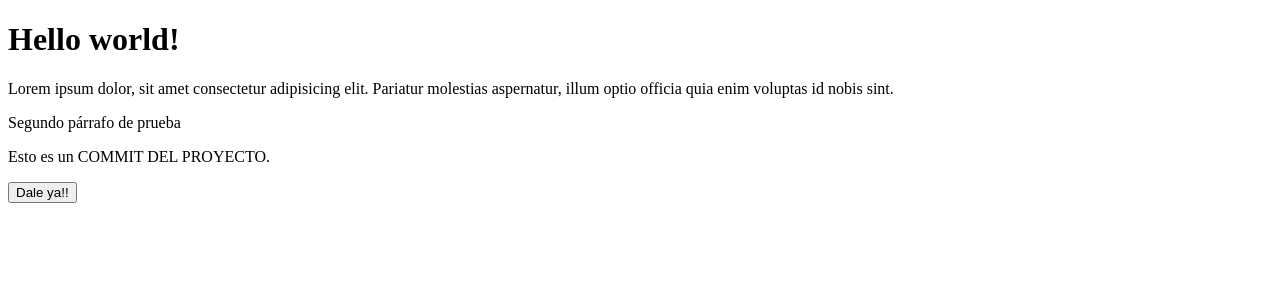
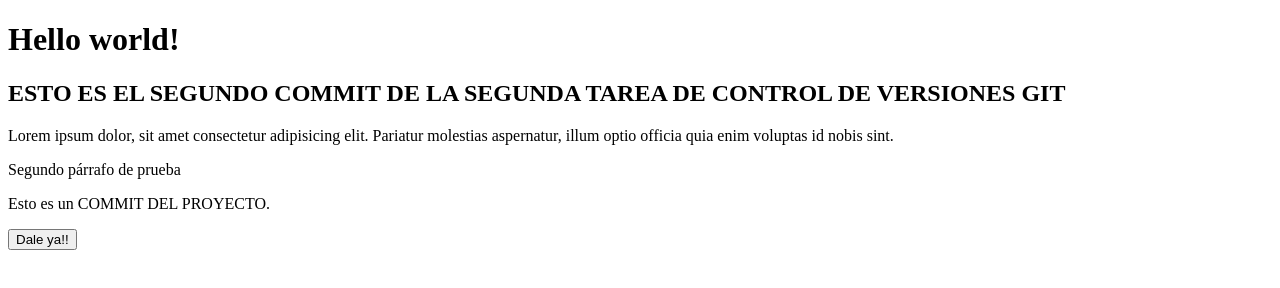
Before and after one commit to SergioXR23/curso-git, a plain HTML site: page index.html in a window 1280 px wide. Drawn offline with Linux system fonts and the light colour scheme.

Commit message:
Este es el segundo Commit del segundo proyecto

```diff
--- a/index.html
+++ b/index.html
@@ -8,6 +8,7 @@
 </head>
 <body>
     <h1>Hello world!</h1>
+    <h2>ESTO ES EL SEGUNDO COMMIT DE LA SEGUNDA TAREA DE CONTROL DE VERSIONES GIT </h2>
     <p>Lorem ipsum dolor, sit amet consectetur adipisicing elit. Pariatur molestias aspernatur, illum optio officia quia
         enim voluptas id nobis sint.</p>
 
@@ -15,6 +16,7 @@
 
     <p>Esto es un COMMIT DEL PROYECTO. </p>
 
+
     <input type="button" onclick="saludo()" value="Dale ya!!">
 </body>
 </html>
```
